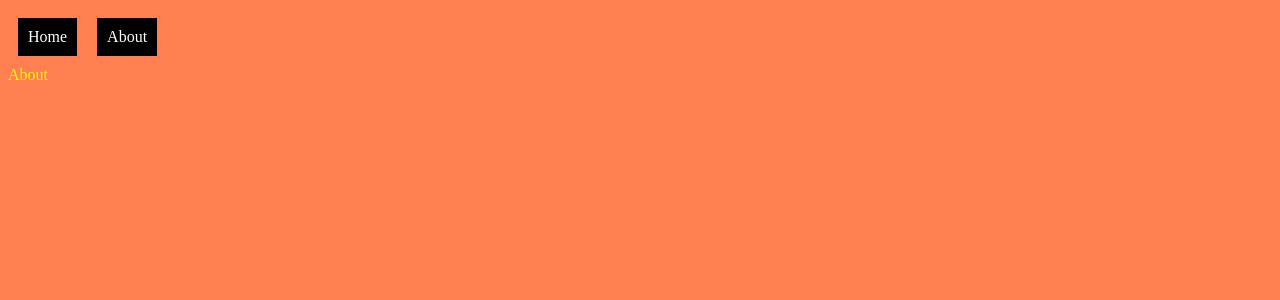
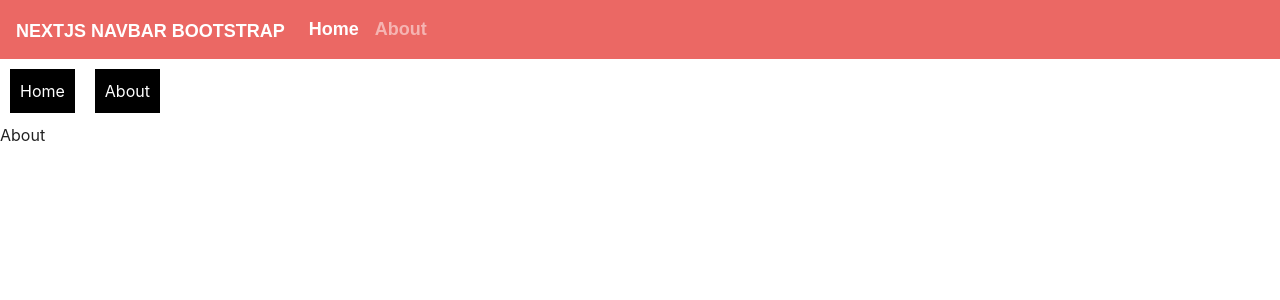
Before and after one commit to pawansa3/nextjs-server-side-rendering, a Next.js app: page /about in a window 1280 px wide. Shown: the top 300 px of the page. Built offline with nearby package versions, Linux system fonts and the light colour scheme; a web font is replaced by a local one.

Commit message:
adding bootstrap styles and js. also fetching data between client and server and displaying it in home page using getInitialProps and isomorphic-unfetch

```diff
--- a/components/Layout.js
+++ b/components/Layout.js
@@ -1,13 +1,26 @@
 import React from "react";
 import Nav from "./Nav";
-import '../styles/css/style.css'
-import '../styles/sass/home.scss'
+import "../styles/css/style.css";
+import "../styles/sass/home.scss";
+import Head from "next/head";
+import NavBootstrap from "./NavBootstrap";
 
 const Layout = (props) => {
   return (
     <div>
+      <Head>
+        <title>Next.js SSR</title>
+        <link
+          rel="stylesheet"
+          href="https://bootswatch.com/4/journal/bootstrap.min.css"
+        ></link>
+      </Head>
+      <NavBootstrap />
       <Nav />
       {props.children}
+
+      <script src="https://bootswatch.com/_vendor/jquery/dist/jquery.min.js"></script>
+      <script src="https://bootswatch.com/_vendor/bootstrap/dist/js/bootstrap.min.js"></script>
     </div>
   );
 };
--- a/components/Nav.js
+++ b/components/Nav.js
@@ -4,14 +4,14 @@
   return (
     <div>
       <Link href="/">
-        <a className="navbar">Home</a>
+        <a className="navigation">Home</a>
       </Link>
       <Link href="/about">
-        <a className="navbar">About</a>
+        <a className="navigation">About</a>
       </Link>
       <style jsx>
         {`
-          .navbar {
+          .navigation {
             color: white;
             padding: 10px;
             display: inline-block;
--- /dev/null
+++ b/components/NavBootstrap.js
@@ -0,0 +1,41 @@
+import Link from "next/link";
+
+const NavBootstrap = () => (
+  <nav className="navbar navbar-expand-lg navbar-dark bg-primary">
+    <a className="navbar-brand" href="#">
+      Nextjs Navbar Bootstrap
+    </a>
+    <button
+      className="navbar-toggler"
+      type="button"
+      data-toggle="collapse"
+      data-target="#navbarColor01"
+      aria-controls="navbarColor01"
+      aria-expanded="false"
+      aria-label="Toggle navigation"
+    >
+      <span className="navbar-toggler-icon"></span>
+    </button>
+
+    <div className="collapse navbar-collapse" id="navbarColor01">
+      <ul className="navbar-nav mr-auto">
+        <li className="nav-item active">
+          <Link href="/">
+            <a className="nav-link">
+              Home <span className="sr-only">(current)</span>
+            </a>
+          </Link>
+        </li>
+        <li className="nav-item">
+          <Link href="/about">
+            <a className="nav-link">
+              About
+            </a>
+          </Link>
+        </li>
+      </ul>
+    </div>
+  </nav>
+);
+
+export default NavBootstrap;
--- a/package.json
+++ b/package.json
@@ -15,6 +15,7 @@
   "dependencies": {
     "@zeit/next-css": "^1.0.1",
     "@zeit/next-sass": "^1.0.1",
+    "isomorphic-unfetch": "^3.0.0",
     "next": "^9.3.5",
     "node-sass": "^4.13.1",
     "react": "^16.13.1",
```
Also changed, not shown: pages/index.js (+24 -1 lines), 1 other file (tests, documents, lock files or other folders).
